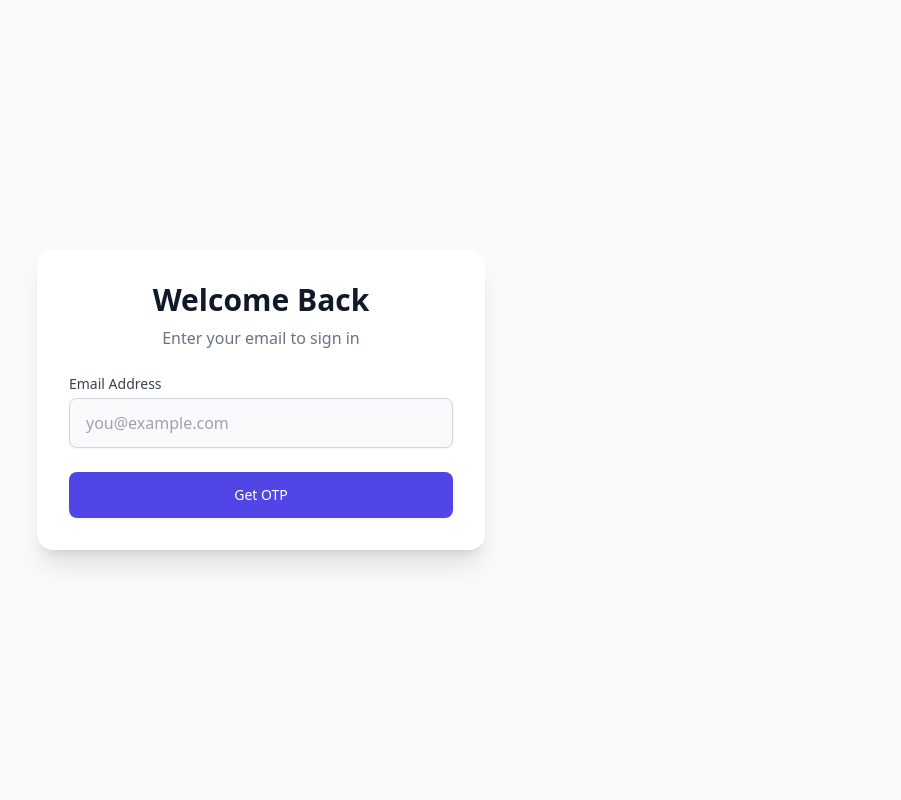
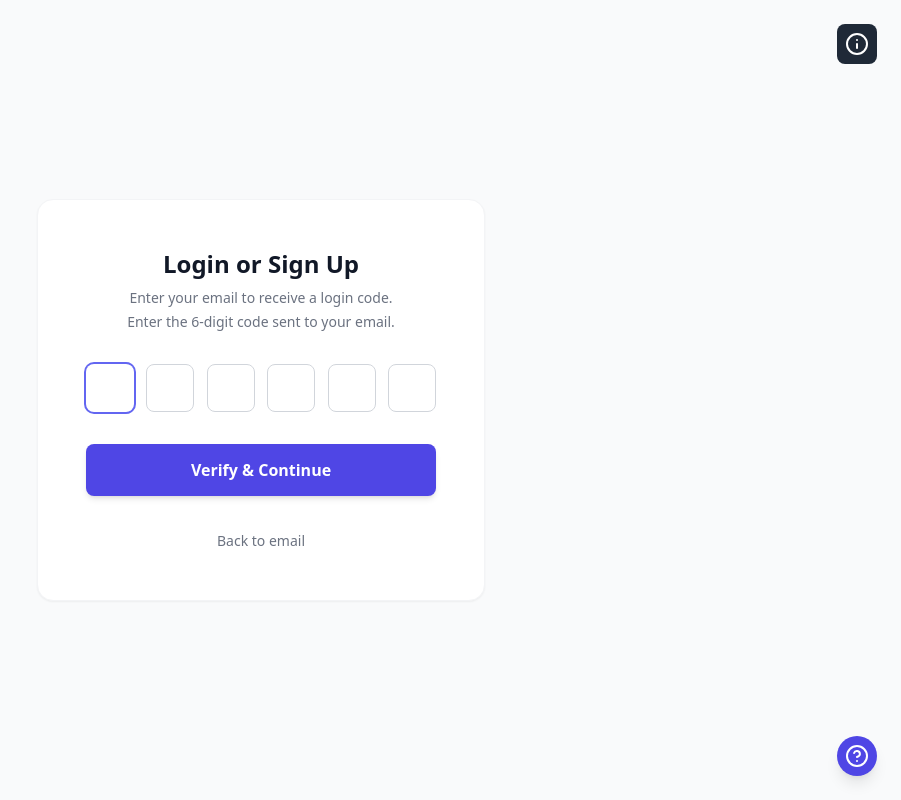
Before and after one commit to yashikajibhakate-droid/upgrade-learning-platform, a React (Vite) app in the folder monorepo/frontend/: page /verify-otp in a window 1280 px wide. Before the commit this address led to /login. Shown: the whole page, without its empty margins (379-1280 px from the left). Built offline with nearby package versions, Linux system fonts and the light colour scheme; no server answers.

Commit message:
some login changes

```diff
--- a/monorepo/frontend/src/pages/LoginPage.jsx
+++ b/monorepo/frontend/src/pages/LoginPage.jsx
@@ -1,5 +1,6 @@
 import React, { useState } from 'react';
 import { useNavigate } from 'react-router-dom';
+import { Info, HelpCircle } from 'lucide-react';
 import api from '../services/api';
 
 const LoginPage = () => {
@@ -15,7 +16,6 @@ const LoginPage = () => {
 
         try {
             await api.post('/auth/generate-otp', { email });
-            // Navigate to OTP page, passing the email in state
             navigate('/verify-otp', { state: { email } });
         } catch (err) {
             console.error(err);
@@ -26,16 +26,25 @@ const LoginPage = () => {
     };
 
     return (
-        <div className="min-h-screen bg-gray-50 flex items-center justify-center p-4">
-            <div className="max-w-md w-full bg-white rounded-2xl shadow-xl p-8 space-y-6">
-                <div className="text-center">
-                    <h2 className="text-3xl font-bold text-gray-900">Welcome Back</h2>
-                    <p className="text-gray-500 mt-2">Enter your email to sign in</p>
+        <div className="min-h-screen bg-gray-50 flex items-center justify-center p-4 relative font-sans text-gray-900">
+            {/* Top Right Info Icon - Dark Square style from SS */}
+            <div className="absolute top-6 right-6">
+                <div className="bg-gray-800 text-white p-2 rounded-lg cursor-pointer hover:bg-gray-700 transition-colors">
+                    <Info size={24} />
                 </div>
+            </div>
 
-                <form onSubmit={handleSubmit} className="space-y-6">
+            {/* Main Card */}
+            <div className="bg-white rounded-2xl shadow-sm border border-gray-100 p-8 md:p-10 max-w-md w-full text-center">
+
+                <h1 className="text-2xl font-bold mb-2 text-gray-900">Login or Sign Up</h1>
+                <p className="text-gray-500 text-sm mb-8">
+                    Enter your email to receive a login code.
+                </p>
+
+                <form onSubmit={handleSubmit} className="text-left space-y-6">
                     <div>
-                        <label htmlFor="email" className="block text-sm font-medium text-gray-700">
+                        <label htmlFor="email" className="block text-xs font-bold text-gray-700 uppercase tracking-wide mb-2">
                             Email Address
                         </label>
                         <input
@@ -44,7 +53,7 @@ const LoginPage = () => {
                             required
                             value={email}
                             onChange={(e) => setEmail(e.target.value)}
-                            className="mt-1 block w-full px-4 py-3 border border-gray-300 rounded-lg shadow-sm focus:ring-indigo-500 focus:border-indigo-500 bg-gray-50 text-gray-900"
+                            className="block w-full px-4 py-3 border border-gray-200 rounded-lg text-gray-900 placeholder-gray-400 focus:outline-none focus:ring-2 focus:ring-indigo-500 focus:border-transparent transition-all"
                             placeholder="you@example.com"
                         />
                     </div>
@@ -54,11 +63,18 @@ const LoginPage = () => {
                     <button
                         type="submit"
                         disabled={loading}
-                        className="w-full flex justify-center py-3 px-4 border border-transparent rounded-lg shadow-sm text-sm font-medium text-white bg-indigo-600 hover:bg-indigo-700 focus:outline-none focus:ring-2 focus:ring-offset-2 focus:ring-indigo-500 disabled:opacity-50"
+                        className="w-full bg-indigo-600 hover:bg-indigo-700 text-white font-bold py-3.5 rounded-lg transition-colors duration-200 shadow-md disabled:opacity-70 disabled:cursor-not-allowed"
                     >
-                        {loading ? 'Sending OTP...' : 'Get OTP'}
+                        {loading ? 'Sending...' : 'Send OTP'}
                     </button>
                 </form>
+            </div>
+
+            {/* Bottom Right Help */}
+            <div className="absolute bottom-6 right-6">
+                <div className="bg-indigo-600 text-white p-2 rounded-full cursor-pointer hover:bg-indigo-700 shadow-lg transition-colors">
+                    <HelpCircle size={24} />
+                </div>
             </div>
         </div>
     );
--- a/monorepo/frontend/src/pages/VerifyOtpPage.jsx
+++ b/monorepo/frontend/src/pages/VerifyOtpPage.jsx
@@ -1,77 +1,154 @@
-import React, { useState, useEffect } from 'react';
+import React, { useState, useRef, useEffect } from 'react';
 import { useLocation, useNavigate } from 'react-router-dom';
+import { Info, HelpCircle } from 'lucide-react';
 import api from '../services/api';
 
 const VerifyOtpPage = () => {
-    const [otp, setOtp] = useState('');
+    const [otp, setOtp] = useState(['', '', '', '', '', '']);
+    const [error, setError] = useState('');
     const [loading, setLoading] = useState(false);
-    const [error, setError] = useState('');
+    const location = useLocation();
     const navigate = useNavigate();
-    const location = useLocation();
+    const email = location.state?.email || '';
 
-    const email = location.state?.email;
+    const inputRefs = useRef([]);
 
     useEffect(() => {
-        if (!email) {
-            navigate('/login');
+        // Focus first input on mount
+        if (inputRefs.current[0]) {
+            inputRefs.current[0].focus();
         }
-    }, [email, navigate]);
+    }, []);
+
+    const handleChange = (index, value) => {
+        // Allow only number
+        if (isNaN(value)) return;
+
+        const newOtp = [...otp];
+        newOtp[index] = value.substring(value.length - 1); // Only take last char
+        setOtp(newOtp);
+
+        // Move to next input if value entered
+        if (value && index < 5 && inputRefs.current[index + 1]) {
+            inputRefs.current[index + 1].focus();
+        }
+    };
+
+    const handleKeyDown = (index, e) => {
+        // Move to prev input on Backspace if current empty
+        if (e.key === 'Backspace' && !otp[index] && index > 0 && inputRefs.current[index - 1]) {
+            inputRefs.current[index - 1].focus();
+        }
+    };
+
+    const handlePaste = (e) => {
+        e.preventDefault();
+        const pastedData = e.clipboardData.getData('text').slice(0, 6).split('');
+        if (pastedData.every(char => !isNaN(char))) {
+            const newOtp = [...otp];
+            pastedData.forEach((char, i) => {
+                if (i < 6) newOtp[i] = char;
+            });
+            setOtp(newOtp);
+            if (inputRefs.current[Math.min(pastedData.length, 5)]) {
+                inputRefs.current[Math.min(pastedData.length, 5)].focus();
+            }
+        }
+    };
 
     const handleSubmit = async (e) => {
         e.preventDefault();
+        const otpCode = otp.join('');
+        if (otpCode.length !== 6) {
+            setError('Please enter the full 6-digit code');
+            return;
+        }
+
         setLoading(true);
         setError('');
 
         try {
-            const response = await api.post('/auth/verify-otp', { email, otp });
+            const response = await api.post('/auth/verify-otp', { email, otp: otpCode });
             if (response.status === 200) {
-                // Success! For now just go to home/dashboard
                 alert('Login Successful!');
                 navigate('/');
             }
         } catch (err) {
             console.error(err);
-            setError('Invalid or expired OTP.');
+            setError('Invalid or expired OTP. Please try again.');
         } finally {
             setLoading(false);
         }
     };
 
     return (
-        <div className="min-h-screen bg-gray-50 flex items-center justify-center p-4">
-            <div className="max-w-md w-full bg-white rounded-2xl shadow-xl p-8 space-y-6">
-                <div className="text-center">
-                    <h2 className="text-3xl font-bold text-gray-900">Verify OTP</h2>
-                    <p className="text-gray-500 mt-2">Enter the code sent to {email}</p>
+        <div className="min-h-screen bg-gray-50 flex items-center justify-center p-4 relative font-sans text-gray-900">
+            {/* Top Right Info Icon */}
+            <div className="absolute top-6 right-6">
+                <div className="bg-gray-800 text-white p-2 rounded-lg cursor-pointer hover:bg-gray-700 transition-colors">
+                    <Info size={24} />
+                </div>
+            </div>
+
+            {/* Main Card */}
+            <div className="bg-white rounded-2xl shadow-sm border border-gray-100 p-8 md:p-12 max-w-md w-full text-center">
+
+                <h1 className="text-2xl font-bold mb-2 text-gray-900">Login or Sign Up</h1>
+
+                <div className="space-y-1 mb-8">
+                    <p className="text-gray-500 text-sm">
+                        Enter your email to receive a login code.
+                    </p>
+                    <p className="text-gray-500 text-sm font-medium">
+                        Enter the 6-digit code sent to your email.
+                    </p>
                 </div>
 
-                <form onSubmit={handleSubmit} className="space-y-6">
-                    <div>
-                        <label htmlFor="otp" className="block text-sm font-medium text-gray-700">
-                            6-Digit Code
-                        </label>
-                        <input
-                            id="otp"
-                            type="text"
-                            required
-                            maxLength="6"
-                            value={otp}
-                            onChange={(e) => setOtp(e.target.value)}
-                            className="mt-1 block w-full px-4 py-3 border border-gray-300 rounded-lg shadow-sm focus:ring-indigo-500 focus:border-indigo-500 bg-gray-50 text-gray-900 tracking-widest text-center text-2xl"
-                            placeholder="000000"
-                        />
+                <form onSubmit={handleSubmit} className="space-y-8">
+                    {/* OTP Inputs */}
+                    <div className="flex justify-between gap-2">
+                        {otp.map((digit, index) => (
+                            <input
+                                key={index}
+                                ref={el => inputRefs.current[index] = el}
+                                type="text"
+                                maxLength={1}
+                                value={digit}
+                                onChange={(e) => handleChange(index, e.target.value)}
+                                onKeyDown={(e) => handleKeyDown(index, e)}
+                                onPaste={handlePaste}
+                                className="w-10 h-10 md:w-12 md:h-12 border border-gray-300 rounded-lg text-center text-xl font-bold text-gray-700 focus:outline-none focus:ring-2 focus:ring-indigo-500 focus:border-transparent transition-all"
+                            />
+                        ))}
                     </div>
 
-                    {error && <p className="text-red-500 text-sm text-center">{error}</p>}
+                    {error && <p className="text-red-500 text-sm font-medium">{error}</p>}
 
                     <button
                         type="submit"
                         disabled={loading}
-                        className="w-full flex justify-center py-3 px-4 border border-transparent rounded-lg shadow-sm text-sm font-medium text-white bg-indigo-600 hover:bg-indigo-700 focus:outline-none focus:ring-2 focus:ring-offset-2 focus:ring-indigo-500 disabled:opacity-50"
+                        className="w-full bg-indigo-600 hover:bg-indigo-700 text-white font-bold py-3.5 rounded-lg transition-colors duration-200 shadow-md disabled:opacity-70"
                     >
-                        {loading ? 'Verifying...' : 'Verify & Login'}
+                        {loading ? 'Verifying...' : 'Verify & Continue'}
                     </button>
+
+                    <div className="text-center">
+                        <button
+                            type="button"
+                            onClick={() => navigate('/login')}
+                            className="text-sm text-gray-500 hover:text-gray-700 font-medium transition-colors"
+                        >
+                            Back to email
+                        </button>
+                    </div>
                 </form>
+            </div>
+
+            {/* Bottom Right Help */}
+            <div className="absolute bottom-6 right-6">
+                <div className="bg-indigo-600 text-white p-2 rounded-full cursor-pointer hover:bg-indigo-700 shadow-lg transition-colors">
+                    <HelpCircle size={24} />
+                </div>
             </div>
         </div>
     );
```
